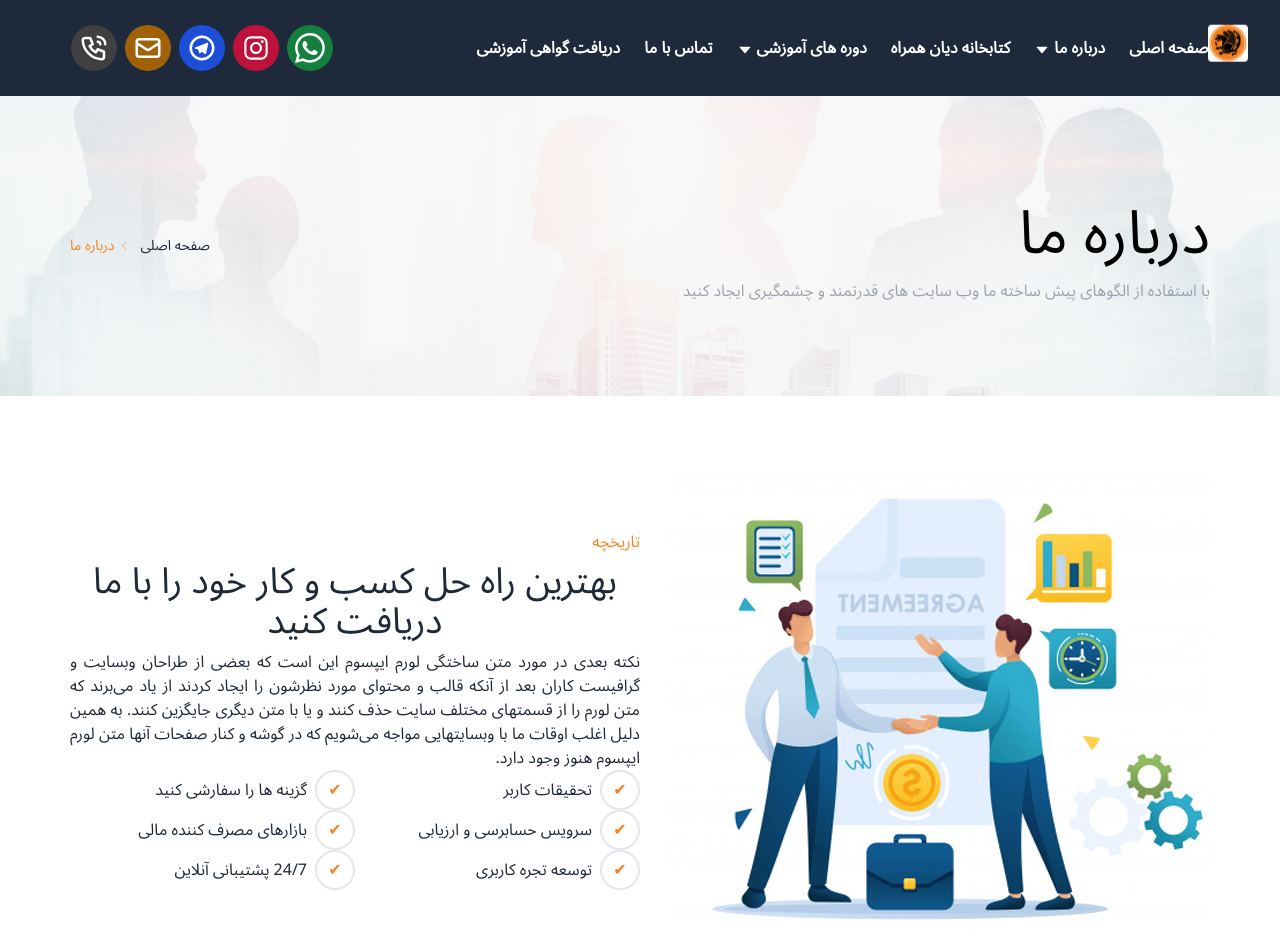
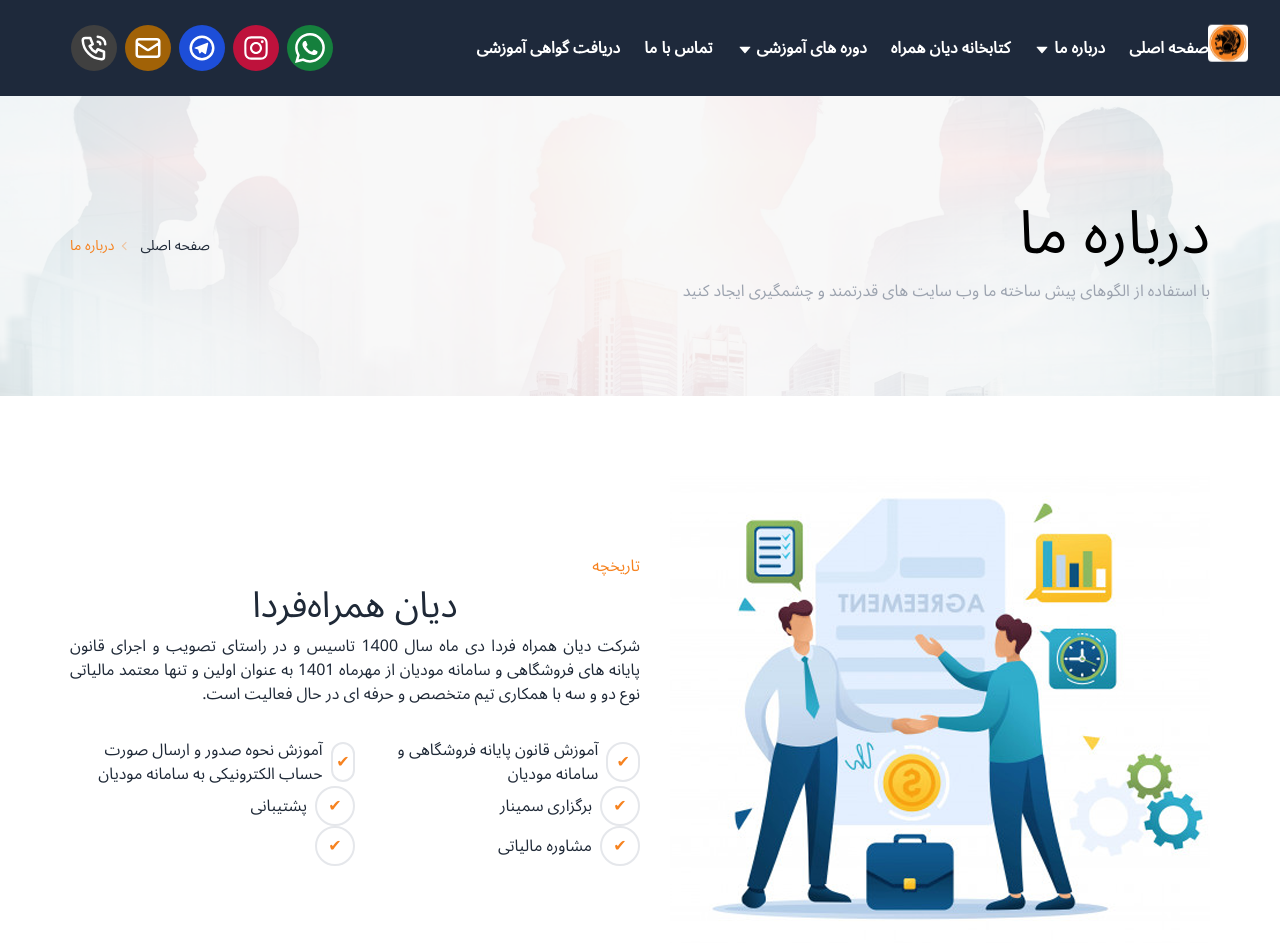
Before and after one commit to Mansour-VN/DianHamrah, a Next.js app: page /AboutUs/History in a window 1280 px wide. Shown: the top 952 px of the page. Built offline with nearby package versions, Linux system fonts and the light colour scheme.

Commit message:
fix: add text content

```diff
--- a/src/pages/AboutUs/History.tsx
+++ b/src/pages/AboutUs/History.tsx
@@ -45,24 +45,18 @@ const Secton1 = () => {
                     <div className="about-content ">
                         <div className="about-title">
                             <h5 className="text-official p-2 md:p-0"> تاریخچه</h5>
-                            <h2 className="text-4xl text-center p-2">بهترین راه حل کسب و کار خود را با ما دریافت کنید</h2>
+                            <h2 className="text-4xl text-center p-2"> دیان همراه‌فردا</h2>
                         </div>
-                        <p className="text-justify p-2 md:p-0">نکته بعدی در مورد متن ساختگی لورم ایپسوم این است که بعضی از طراحان وبسایت و گرافیست
-                            کاران
-                            بعد از آنکه قالب و محتوای مورد نظرشون را ایجاد کردند از یاد می&zwnj;برند که متن لورم
-                            را
-                            از قسمتهای مختلف سایت حذف کنند و یا با متن دیگری جایگزین کنند. به همین دلیل اغلب
-                            اوقات
-                            ما با وبسایتهایی مواجه می&zwnj;شویم که در گوشه و کنار صفحات آنها متن لورم ایپسوم
-                            هنوز
-                            وجود دارد.</p>
-                        <ul className="flex flex-row flex-wrap">
+                        <p className="text-justify p-2 md:p-0">
+                        شرکت دیان همراه فردا دی ماه سال 1400 تاسیس و در راستای تصویب و اجرای قانون پایانه های فروشگاهی و سامانه مودیان از مهرماه 1401 به عنوان اولین و تنها معتمد مالیاتی نوع دو و سه با همکاری تیم متخصص و حرفه ای در حال فعالیت است.
+                            </p>
+                        <ul className="flex flex-row  flex-wrap mt-8">
                             <li className="flex flex-row items-center justify-start w-full md:w-1/2">
                                 <div
                                     className="rounded-full border-2 w-10 h-10 flex items-center justify-center text-official">✔
                                 </div>
                                 <div className="text pr-2">
-                                    تحقیقات کاربر
+                                   آموزش قانون پایانه فروشگاهی و سامانه مودیان
                                 </div>
                             </li>
                             <li className="flex flex-row items-center justify-start w-full md:w-1/2">
@@ -70,7 +64,7 @@ const Secton1 = () => {
                                     className="rounded-full border-2 w-10 h-10 flex items-center justify-center text-official">✔
                                 </div>
                                 <div className="text pr-2">
-                                    گزینه ها را سفارشی کنید
+                                    آموزش نحوه صدور و ارسال صورت حساب الکترونیکی به سامانه مودیان
                                 </div>
                             </li>
                             <li className="flex flex-row items-center justify-start w-full md:w-1/2">
@@ -78,7 +72,7 @@ const Secton1 = () => {
                                     className="rounded-full border-2 w-10 h-10 flex items-center justify-center text-official">✔
                                 </div>
                                 <div className="text pr-2">
-                                    سرویس حسابرسی و ارزیابی
+                                            برگزاری سمینار
                                 </div>
                             </li>
                             <li className="flex flex-row items-center justify-start w-full md:w-1/2">
@@ -86,7 +80,7 @@ const Secton1 = () => {
                                     className="rounded-full border-2 w-10 h-10 flex items-center justify-center text-official">✔
                                 </div>
                                 <div className="text pr-2">
-                                    بازارهای مصرف کننده مالی
+                                    پشتیبانی
                                 </div>
                             </li>
                             <li className="flex flex-row items-center justify-start w-full md:w-1/2">
@@ -94,7 +88,7 @@ const Secton1 = () => {
                                     className="rounded-full border-2 w-10 h-10 flex items-center justify-center text-official">✔
                                 </div>
                                 <div className="text pr-2">
-                                    توسعه تجره کاربری
+                                    مشاوره مالیاتی
                                 </div>
                             </li>
                             <li className="flex flex-row items-center justify-start w-full md:w-1/2">
@@ -102,7 +96,7 @@ const Secton1 = () => {
                                     className="rounded-full border-2 w-10 h-10 flex items-center justify-center text-official">✔
                                 </div>
                                 <div className="text pr-2">
-                                    24/7 پشتیبانی آنلاین
+
                                 </div>
                             </li>
                         </ul>
--- a/src/pages/AboutUs/index.tsx
+++ b/src/pages/AboutUs/index.tsx
@@ -52,12 +52,12 @@ const AboutUs = () => {
                 <div
                     className="z-1 absolute container flex flex-col items-center justify-between gap-6 md:px-36 py-6 text-justify bg-white/30 rounded-2xl">
                     <h2 className="text-center w-full md:text-7xl  text-4xl font-extrabold hover:cursor-pointer">باشگاه مشتریان</h2>
-                    <p className="px-4">لورم ایپسوم متن ساختگی با تولید سادگی نامفهوم از صنعت چاپ، و با استفاده از طراحان گرافیک است،
-                        چاپگرها و متون بلکه روزنامه و مجله در ستون و سطرآنچنان که لازم است، و برای شرایط فعلی تکنولوژی
-                        مورد نیاز، و کاربردهای متنوع با هدف بهبود ابزارهای کاربردی می باشد، کتابهای زیادی در شصت و سه
-                        درصد گذشته حال و آینده، شناخت فراوان جامعه و متخصصان را می طلبد،ایط سخت تایپ به پایان رسد و
-                        زمان مورد نیاز شامل حروفچینی دستاوردهای اصلی، و جوابگوی سوالات پیوسته اهل دنیای موجود طراحی
-                        اساسا مورد استفاده قرار گیرد.</p>
+                    <p className="px-4 font-bold">
+
+                    از مهم‌ترین هدف باشگاه دیان‌همراه فردا ایجاد ارتباط دو سویه با شما مشتری گرامی و ایجاد منافع مشترک است.
+            <hr/>
+            برای وارد شدن به باشگاه مشتریان روی لینک زیر کلید
+                        </p>
                     <Button text="ورود" type="normal" icon={<AiOutlineLogin/>} mobile={false}/>
                 </div>
             </div>
```
